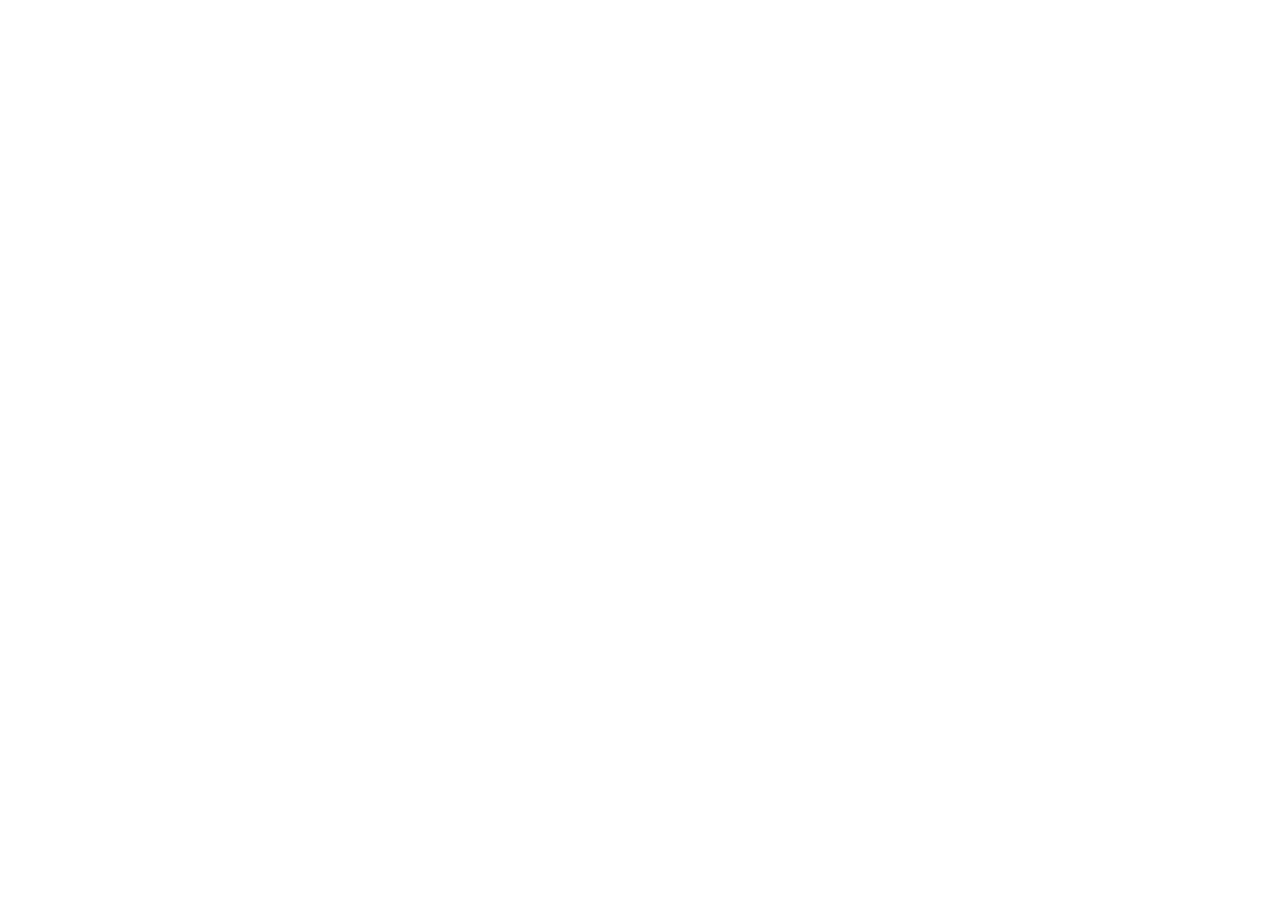
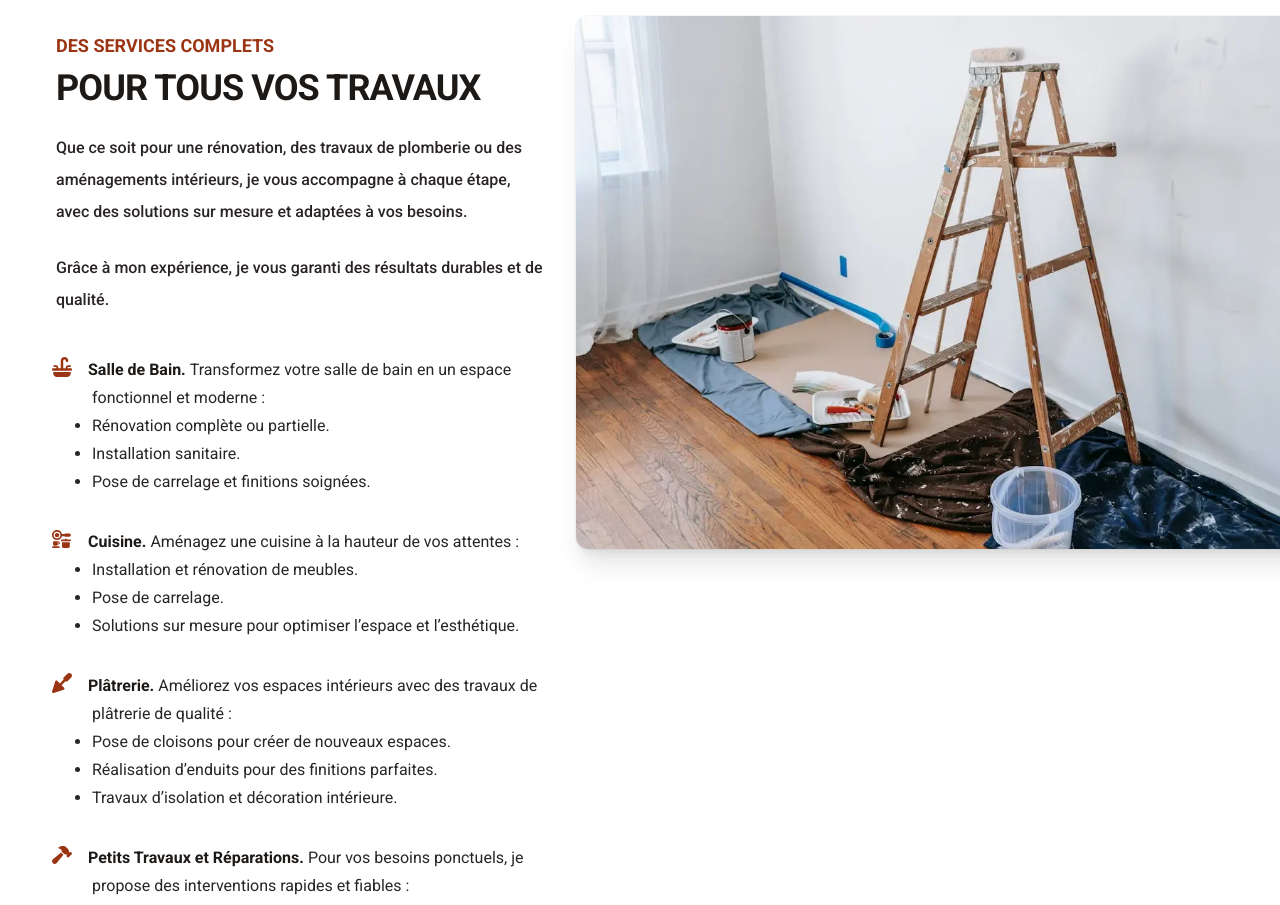
Before and after one commit to PierreMaze/clou-et-cie, a React (Vite) app: page / in a window 1280 px wide. Shown: the part 880-1785 px from the top of the page. Before the commit the page ends 800 px from the top, so only its background shows below. Built offline with nearby package versions, Linux system fonts and the light colour scheme.

Commit message:
Completed the Services section; pending final photo selection with the client.

```diff
--- a/package.json
+++ b/package.json
@@ -12,6 +12,9 @@
     "remove": "rm -rf node_modules pnpm-lock.yaml package-lock.json dist"
   },
   "dependencies": {
+    "@fortawesome/fontawesome-svg-core": "^6.7.1",
+    "@fortawesome/free-solid-svg-icons": "^6.7.1",
+    "@fortawesome/react-fontawesome": "^0.2.2",
     "@heroicons/react": "^2.2.0",
     "react": "^18.3.1",
     "react-dom": "^18.3.1"
--- a/src/main.jsx
+++ b/src/main.jsx
@@ -3,10 +3,12 @@
 import './index.css';
 import Header from './layout/Header';
 import HeroSection from './pages/Hero.jsx';
+import Services from './pages/Services.jsx';
 
 createRoot(document.getElementById('root')).render(
   <StrictMode>
     <Header />
     <HeroSection />
+    <Services />
   </StrictMode>
 );
--- /dev/null
+++ b/src/pages/Services.jsx
@@ -0,0 +1,147 @@
+import RenovationPicture from '../assets/img/PictureBgHero.webp';
+import {
+  FaSink,
+  FaKitchenSet,
+  FaTrowel,
+  FaHammer,
+} from '../utils/FontAwesome.config.jsx';
+
+const detailsAboutTheServices = [
+  {
+    id: 1,
+    name: 'Salle de Bain.',
+    description: (
+      <>
+        Transformez votre salle de bain en un espace fonctionnel et moderne :
+        <ul className="list-disc">
+          <li>Rénovation complète ou partielle.</li>
+          <li>Installation sanitaire.</li>
+          <li>Pose de carrelage et finitions soignées.</li>
+        </ul>
+      </>
+    ),
+
+    icon: FaSink,
+  },
+  {
+    id: 2,
+    name: 'Cuisine.',
+    description: (
+      <>
+        Aménagez une cuisine à la hauteur de vos attentes :
+        <ul className="list-disc">
+          <li>Installation et rénovation de meubles.</li>
+          <li>Pose de carrelage.</li>
+          <li>Solutions sur mesure pour optimiser l’espace et l’esthétique.</li>
+        </ul>
+      </>
+    ),
+
+    icon: FaKitchenSet,
+  },
+  {
+    id: 3,
+    name: 'Plâtrerie.',
+    description: (
+      <>
+        Améliorez vos espaces intérieurs avec des travaux de plâtrerie de
+        qualité :
+        <ul className="list-disc">
+          <li>Pose de cloisons pour créer de nouveaux espaces.</li>
+          <li>Réalisation d’enduits pour des finitions parfaites.</li>
+          <li>Travaux d’isolation et décoration intérieure.</li>
+        </ul>
+      </>
+    ),
+
+    icon: FaTrowel,
+  },
+  {
+    id: 4,
+    name: 'Petits Travaux et Réparations.',
+    description: (
+      <>
+        Pour vos besoins ponctuels, je propose des interventions rapides et
+        fiables :
+        <ul className="list-disc">
+          <li>Réparations mineures.</li>
+          <li>Ajustements divers pour entretenir votre habitat.</li>
+          <li>Assistance pour vos petits travaux du quotidien.</li>
+        </ul>
+      </>
+    ),
+
+    icon: FaHammer,
+  },
+];
+
+const Services = () => {
+  return (
+    <div className="h-screen">
+      <div className="py-12 overflow-hidden sm:py-24">
+        <div className="px-6 mx-auto max-w-7xl md:px-8 lg:px-10 xl:px-14 2xl:px-18">
+          <div className="grid max-w-2xl grid-cols-1 mx-auto gap-x-8 gap-y-16 sm:gap-y-20 lg:mx-0 lg:max-w-none lg:grid-cols-2">
+            <div className="lg:pr-8 lg:pt-4 2xl:-ml-32 2xl:mr-19 min-[1900px]:-ml-64 min-[1900px]:mr-40 min-[2000px]:-ml-80 min-[2000px]:mr-30">
+              <div className=" lg:max-w-lg 2xl:max-w-full">
+                {/* <!--Header section--> */}
+                <div>
+                  <h2 className="text-lg font-semibold leading-7 text-orange-800 uppercase">
+                    Des services complets
+                  </h2>
+                  <p className="mt-2 text-3xl font-bold tracking-tight uppercase text-stone-900 font-kreon sm:text-4xl">
+                    pour tous vos travaux
+                  </p>
+                  <p className="mt-6 font-medium leading-8 lg:mr-6 text-stone-800 text-md">
+                    Que ce soit pour une rénovation, des travaux de plomberie ou
+                    des aménagements intérieurs, je vous accompagne à chaque
+                    étape, avec des solutions sur mesure et adaptées à vos
+                    besoins.
+                  </p>
+                  <p className="mt-6 font-medium leading-8 lg:mr-6 text-stone-800 text-md">
+                    Grâce à mon expérience, je vous garanti des résultats
+                    durables et de qualité.
+                  </p>
+                </div>
+                {/* <!--Services offered sections--> */}
+                <dl className="max-w-xl mt-10 space-y-8 text-base leading-7 text-stone-800 lg:max-w-none">
+                  {detailsAboutTheServices.map((details) => (
+                    <div
+                      key={details.id}
+                      className="relative ml-12 mr-2 lg:mr-0 lg:ml-9"
+                    >
+                      <div className="inline mr-1 font-semibold text-stone-900">
+                        <span className="mr-4 -ml-10">
+                          <details.icon
+                            aria-hidden="true"
+                            className="absolute text-orange-600 size-5 left-1 top-1 "
+                          />
+                        </span>
+                        {details.name}
+                      </div>
+                      <div className="inline">{details.description}</div>
+                    </div>
+                  ))}
+                </dl>
+                {/* <!--Action button--> */}
+                <button
+                  onClick="window.location.href='#contact'"
+                  className="w-full py-4 mx-auto mt-10 text-sm font-semibold leading-7 duration-300 ease-in-out delay-100 bg-orange-800 rounded-lg shadow-sm text-orange-50 lg:max-w-none md:w-fit md:px-8 hover:bg-orange-900 focus-visible:outline focus-visible:outline-2 focus-visible:outline-offset-2 focus-visible:outline-orange-800"
+                >
+                  Obtener votre devis gratuit
+                </button>
+              </div>
+            </div>
+            {/* <!--Picture Renovation Container--> */}
+            <img
+              alt="Rooftop(= Terasse sur le toit) de luminescence."
+              src={RenovationPicture}
+              className="w-[24rem] max-w-full rounded-xl shadow-xl ring-1 ring-stone-400/10 lg:max-w-none sm:w-[50rem] md:-ml-4 lg:-ml-20 min-[2000px]:w-[90rem] "
+            />
+          </div>
+        </div>
+      </div>
+    </div>
+  );
+};
+
+export default Services;
--- /dev/null
+++ b/src/utils/FontAwesome.config.jsx
@@ -0,0 +1,26 @@
+import { FontAwesomeIcon } from '@fortawesome/react-fontawesome';
+
+import {
+  faSink,
+  faKitchenSet,
+  faHammer,
+  faTrowel,
+} from '@fortawesome/free-solid-svg-icons';
+
+export const FaSink = () => {
+  return <FontAwesomeIcon icon={faSink} className="text-orange-800 size-5" />;
+};
+
+export const FaKitchenSet = () => {
+  return (
+    <FontAwesomeIcon icon={faKitchenSet} className="text-orange-800 size-5" />
+  );
+};
+
+export const FaTrowel = () => {
+  return <FontAwesomeIcon icon={faTrowel} className="text-orange-800 size-5" />;
+};
+
+export const FaHammer = () => {
+  return <FontAwesomeIcon icon={faHammer} className="text-orange-800 size-5" />;
+};
```
